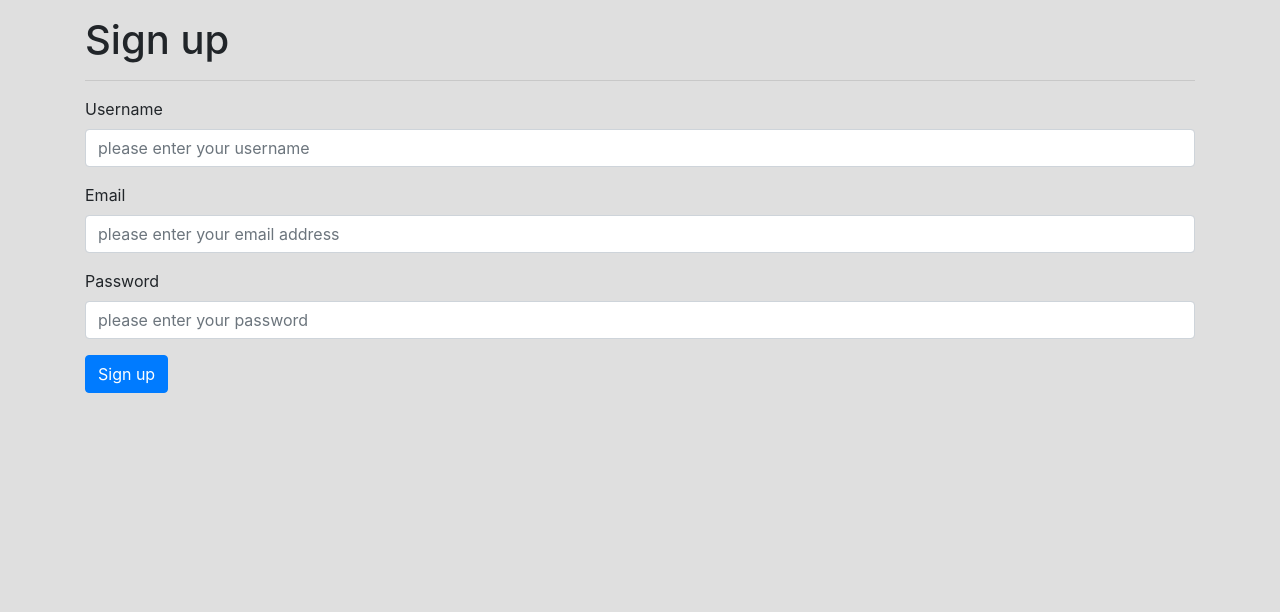
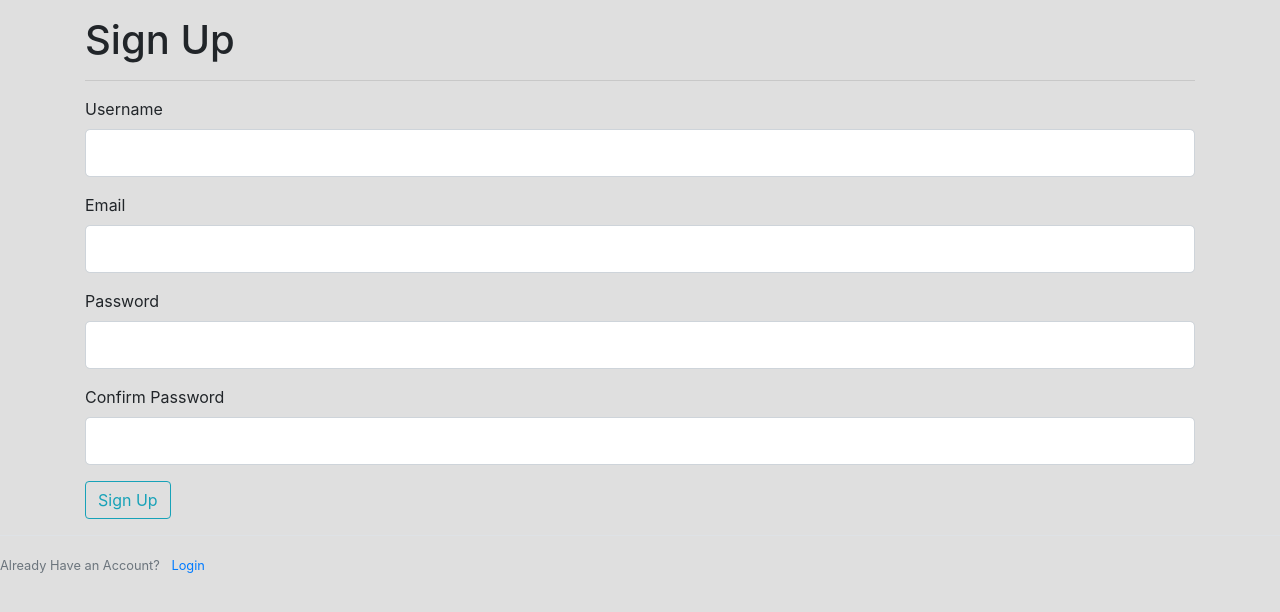
Before and after one commit to wanghran/web_server, a Flask app: page /signup in a window 1280 px wide. Shown: the part 56-668 px from the top of the page. Run offline with Flask 2, Linux system fonts and the light colour scheme; some libraries are stand-ins or nearby versions.

Commit message:
new form functionalities with flask_wtf and wtform

```diff
--- a/docker-compose.yml
+++ b/docker-compose.yml
@@ -27,5 +27,7 @@ services:
     build: ./nginx
     container_name: nginx
     restart: always
+    links:
+      - flask
     ports:
       - "5000:80"
--- a/flask/app/__init__.py
+++ b/flask/app/__init__.py
@@ -1,6 +1,7 @@
 from flask import Flask
 
 app = Flask(__name__)
+app.config['SECRET_KEY'] = '8a78a57658d5e78ccdfdb8ce6e0899dc'
 
 from app import hello
 from app import about
--- a/flask/app/hello.py
+++ b/flask/app/hello.py
@@ -3,8 +3,8 @@ from redis import Redis
 from flask import render_template
 import json
 
-redis = Redis(host='localhost', port=6379)
-# redis = Redis(host='redis', port=6379)
+# redis = Redis(host='localhost', port=6379)
+redis = Redis(host='redis', port=6379)
 
 @app.route('/')
 def hello():
--- a/flask/app/sign_up.py
+++ b/flask/app/sign_up.py
@@ -1,23 +1,57 @@
 from app import app
-from flask import render_template, request, redirect
+from flask import render_template, request, redirect, flash, url_for
+import sys
+
+# @app.route('/signup', methods=["GET", "POST"])
+# def signup():
+#     if request.method == "POST":
+#         req = request.form
+
+#         missing = []
+
+#         for k, v in req.items():
+#             if v == '':
+#                 missing.append(k)
+#         if missing:
+#             feedback = f"missing field for {', '.join(missing)}"
+#             return render_template('public/sign-up.html', feedback=feedback)
+
+#         username = req['username']
+#         email = req['email']
+#         password = req['password']
+#         return redirect(request.url)
+
+#     return render_template('public/sign-up.html')
+
+from flask_wtf import FlaskForm
+from wtforms import StringField, PasswordField, SubmitField, BooleanField
+from wtforms.validators import Email, DataRequired, Length, EqualTo
+
+
+class RegistrationForm(FlaskForm):
+    username = StringField('Username', validators=[DataRequired(), Length(min=2, max=20)])
+    email = StringField('Email', validators=[DataRequired(), Email()])
+    password = PasswordField('Password', validators=[DataRequired()])
+    confirm_password = PasswordField('Confirm Password', validators=[DataRequired(), EqualTo('password')])
+    submit = SubmitField('Sign Up')
+
+class LoginForm(FlaskForm):
+    email = StringField('Email', validators=[DataRequired(), Email()])
+    password = PasswordField('Password', validators=[DataRequired()])
+    remember = BooleanField('Remember Me')
+    submit = SubmitField('Login')
+
 
 @app.route('/signup', methods=["GET", "POST"])
 def signup():
-    if request.method == "POST":
-        req = request.form
+    form = RegistrationForm()
+    if form.validate_on_submit():
+        flash(f'Account created for {form.username.data}.', 'success')
+        return redirect(url_for('hello'))
+    return render_template('public/register.html', title='Register', form=form)
 
-        missing = []
 
-        for k, v in req.items():
-            if v == '':
-                missing.append(k)
-        if missing:
-            feedback = f"missing field for {', '.join(missing)}"
-            return render_template('public/sign-up.html', feedback=feedback)
-
-        username = req['username']
-        email = req['email']
-        password = req['password']
-        return redirect(request.url)
-
-    return render_template('public/sign-up.html')
+@app.route('/login', methods=["GET", "POST"])
+def login():
+    form = LoginForm()
+    return render_template('public/login.html', title='Login', form=form)
--- /dev/null
+++ b/flask/app/templates/public/register.html
@@ -0,0 +1,49 @@
+{% extends "public/templates/Bootstrap.html" %}
+
+{% block title %}
+{% if title %}
+Flask Page - {{ title }}
+{% else %}
+Flask Page
+{% endif %}
+{% endblock title %}
+
+{% block main %}
+<div class="container">
+    <div class="row">
+        <div class="col">
+            <h1>Sign Up</h1>
+            <hr>
+            <form action="" method="POST">
+                {{ form.hidden_tag() }}
+                <div class="form-group">
+                    {{ form.username.label(class='form-control-label') }}
+                    {{ form.username(class='form-control form-control-lg') }}
+                </div>
+                <div class="form-group">
+                    {{ form.email.label(class='form-control-label') }}
+                    {{ form.email(class='form-control form-control-lg') }}
+                </div>
+                <div class="form-group">
+                    {{ form.password.label(class='form-control-label') }}
+                    {{ form.password(class='form-control form-control-lg') }}
+                </div>
+                <div class="form-group">
+                    {{ form.confirm_password.label(class='form-control-label') }}
+                    {{ form.confirm_password(class='form-control form-control-lg') }}
+                </div>
+                <div class="form-group">
+                    {{ form.submit(class='btn btn-outline-info') }}
+                </div>
+            </form>
+        </div>
+    </div>
+</div>
+<div class="border-top pt-3">
+    <small class="text-muted">
+        Already Have an Account? <a class="ml-2" href="{{ url_for('login') }}">Login</a>
+    </small>
+</div>
+
+
+{% endblock main %}
--- a/flask/app/templates/public/sign-up.html
+++ /dev/null
@@ -1,38 +0,0 @@
-{% extends "public/templates/Bootstrap.html" %}
-{% import "macros/input_macros.html" as im %}
-
-{% block title %}
-{% if title %}
-    Flask Page - {{ title }}
-{% else %}
-    Flask Page
-{% endif %}
-{% endblock title %}
-
-{% block main %}
-
-<div class="container">
-    <div class="row">
-        <div class="col">
-            <h1>Sign up</h1>
-            <hr>
-            <form action="/signup" method="POST">
-
-                {{ im.input(label='Username', name='username', placeholder='please enter your username') }}
-
-                {{ im.input(label='Email', type='email', name='email', placeholder='please enter your email address') }}
-
-                {{ im.input(label='Password', type='password', name='password', placeholder='please enter your password') }}
-
-                <button type="submit" class="btn btn-primary">Sign up</button>
-
-                {% if feedback %}
-                <p class="text-danger float-right">{{ feedback }}</p>
-                {% endif %}
-
-            </form>
-        </div>
-    </div>
-</div>
-
-{% endblock main %}
--- a/flask/app/templates/public/templates/Bootstrap.html
+++ b/flask/app/templates/public/templates/Bootstrap.html
@@ -37,6 +37,15 @@
 
 <body>
     <main>
+        {% with messages = get_flashed_messages(with_categories=true) %}
+            {% if messages %}
+                {% for category, message in messages %}
+                    <div class="alert alert-{{ category }}">
+                        {{ message }}
+                    </div>
+                {% endfor %}
+            {% endif %}
+        {% endwith %}
         {% block main %}{% endblock main %}
     </main>
 
--- a/flask/requirements.txt
+++ b/flask/requirements.txt
@@ -7,3 +7,6 @@
 rq==1.1.0
 uWSGI==2.0.18
 Werkzeug==0.15.5
+WTForm
+WTForms
+Flask-WTF
```
